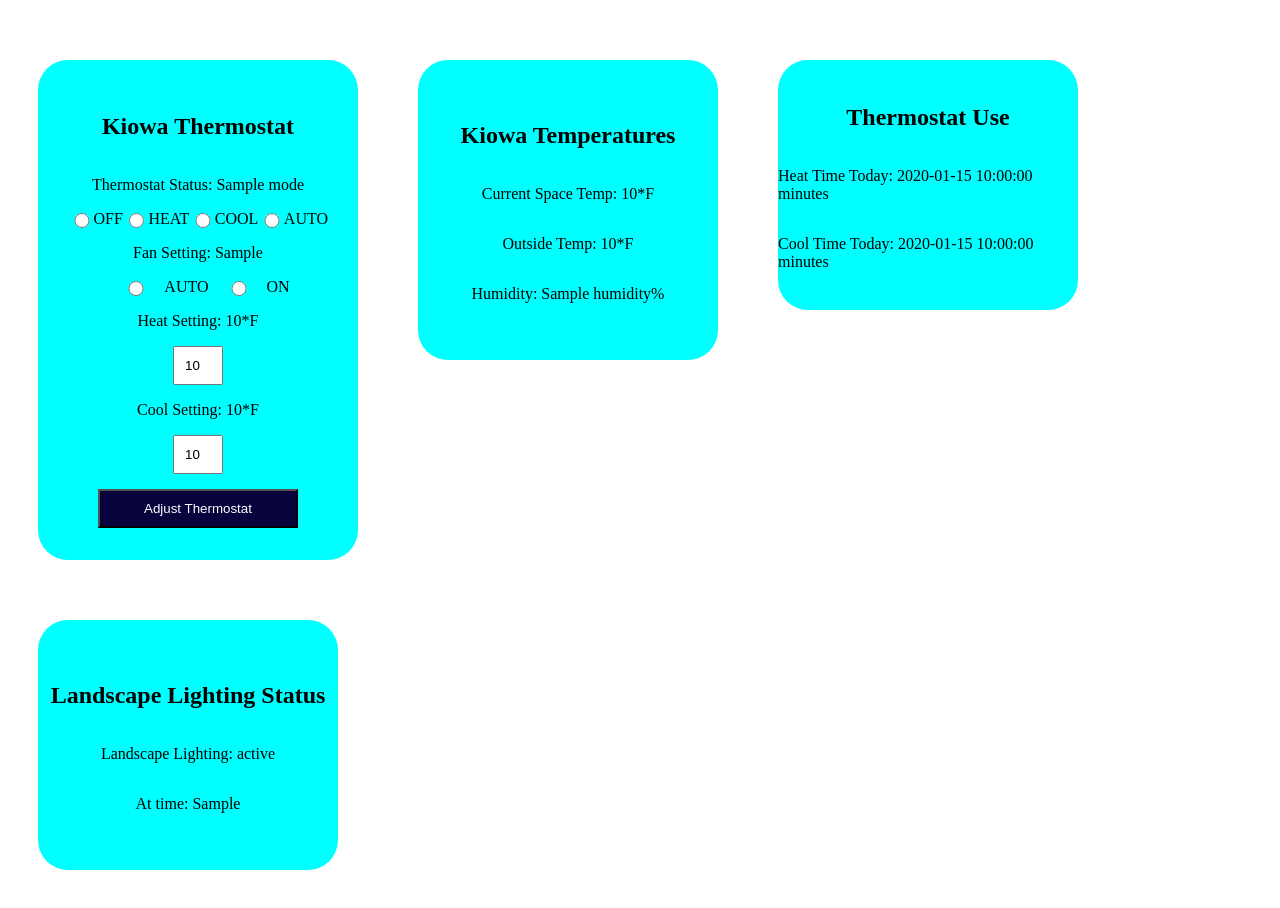
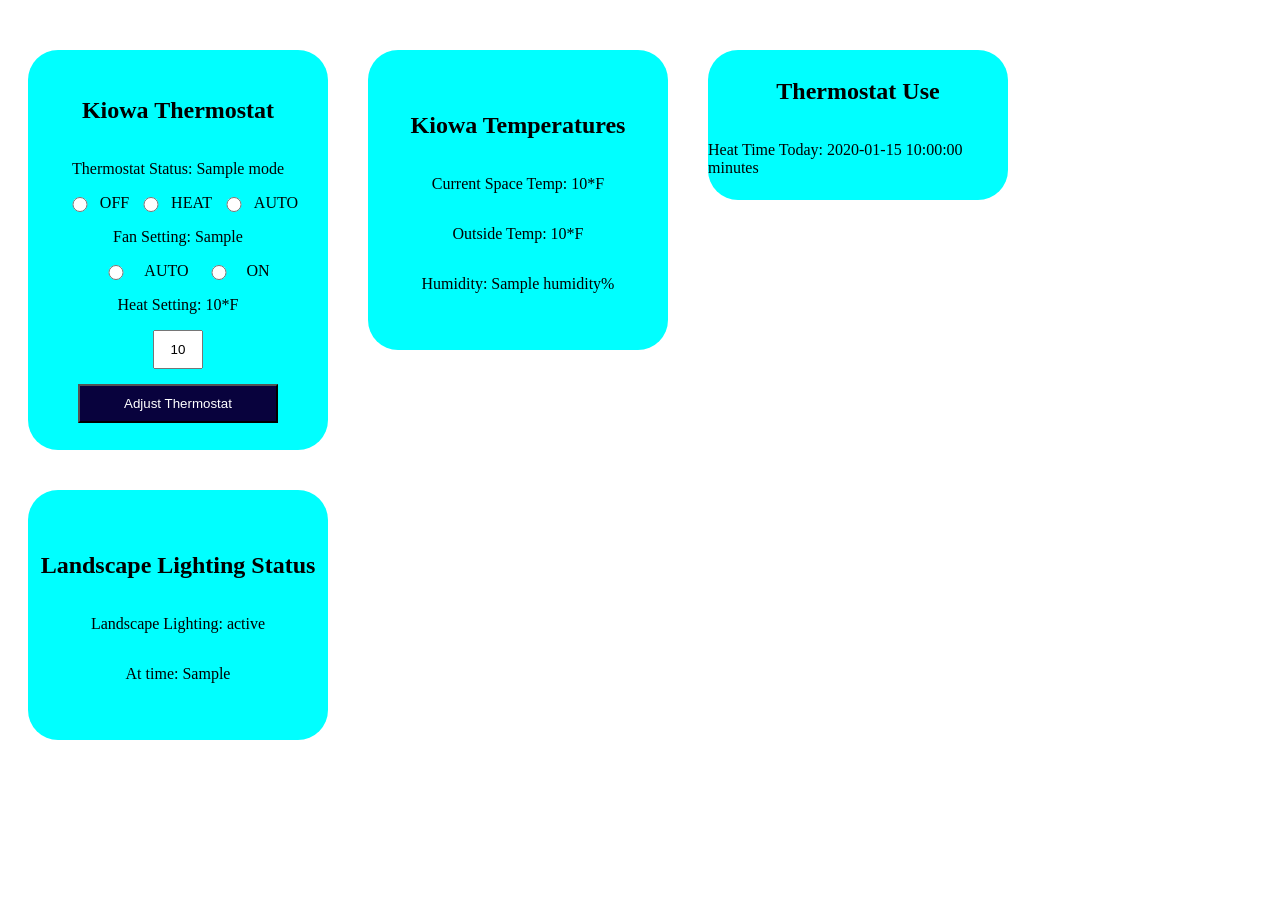
Before and after one commit to sailcali/kiowa-monitor-API, a Flask app: template app/templates/dashboard.html in a window 1280 px wide. Shown: the part 138-1046 px from the top of the page. After the commit the page ends 878 px from the top, so only its background shows below. Run offline with Flask 2, Linux system fonts and the light colour scheme; the template is opened without the code that fills it: most values are stand-ins (such as "Sample title", 1, 10 or a date in 2020); parts of the project's set-up code (start-up, migrations or seed data) failed here and were passed over.

Commit message:
cleaned up css

```diff
--- a/app/static/css/dashboard.css
+++ b/app/static/css/dashboard.css
@@ -21,27 +21,28 @@ nav li a {
 nav li a:hover {
     background-color: #111;
   }
+
 main {
     display: flex;
     flex-flow: row wrap;
 }
 
+/* Each container in the main */
 .container {
   display: flex;
   flex-direction: column;
   justify-content: center;
-
-  margin-left: 30px;
-  margin-top: 30px;
-  margin-bottom: 30px;
-  margin-right: 30px;
+  margin-left: 20px;
+  margin-top: 20px;
+  margin-bottom: 20px;
+  margin-right: 20px;
   background-color: aqua;
   border-radius: 30px;
 }
 
 #thermostatContainer {
-    height: 500px;
-    width: 320px;
+    height: 400px;
+    width: 300px;
 }
 
 #thermostatContainer div {
@@ -58,7 +59,7 @@ main {
 }
 
 #usageContainer {
-height: 250px;
+height: 150px;
 width: 300px;
 align-items: center;
 }
@@ -73,6 +74,7 @@ main input {
   width: 50px;
   padding: 10px 10px;
   box-sizing: border-box;
+  text-align: center;
 }
 
 #tempSubmit {
@@ -81,7 +83,6 @@ main input {
   margin-top: 15px;
   width: 200px;
 }
-
 
 /* Dropdown Button */
 .dropbtn {
--- a/app/static/js/venstar.js
+++ b/app/static/js/dashboard.js
@@ -1,4 +1,6 @@
 const venstarModeSetting = () => {
+
+    // Check the radio buttons for current HVAC modes
     if (data.mode === "OFF") {
         const radio = document.getElementById('modeoff');
         radio.checked = true
@@ -23,8 +25,22 @@ const venstarModeSetting = () => {
         const radio = document.getElementById('fanon');
         radio.checked = true
     }
+
+    // Do not display heat modes in summer / cool modes in winter
+    const current_month = new Date().getMonth()
+    if (current_month > 4 && current_month < 10) {
+        for (let element of document.getElementsByClassName("winter")){
+            element.style.display="none";
+         }
+    } else {
+        for (let element of document.getElementsByClassName("summer")){
+            element.style.display="none";
+         }
+    };
+
 };
 venstarModeSetting();
+
 const changeDateHref = () => {
     const dateInput = document.getElementById("dateInputTemp").value;
     const link = document.getElementById("dateButtonTemp");
@@ -33,7 +49,6 @@ const changeDateHref = () => {
 }
 
 const registerEvents = () => {
-
     const dateInput = document.getElementById('dateInputTemp');
     dateInput.addEventListener('input', changeDateHref);
   };
--- a/app/templates/dashboard.html
+++ b/app/templates/dashboard.html
@@ -43,40 +43,38 @@
                 </div>
                 <div>
                     <input type="radio" id='modeoff' name="mode" value="0">
-                    <label for="off">OFF</label><br>
-                    <input type="radio" id="modeheat" name="mode" value="1">
-                    <label for="heat">HEAT</label><br>
-                    <input type="radio" id="modecool" name="mode" value="2">
-                    <label for="cool">COOL</label><br>
+                    <label for="off">OFF</label>
+                    <input class="winter" type="radio" id="modeheat" name="mode" value="1">
+                    <label class="winter" for="heat">HEAT</label>
+                    <input class="summer" type="radio" id="modecool" name="mode" value="2">
+                    <label class="summer" for="cool">COOL</label>
                     <input type="radio" id="modeauto" name="mode" value="3">
                     <label for="auto">AUTO</label>
                 </div>
                 <div>
-                    <p>Fan Setting: {{data.fan_setting}}</p>
+                    <p id='fanText'>Fan Setting: {{data.fan_setting}}</p>
                 </div>
-                <div class="checkboxContainer">
+                <div>
                     <input type="radio" id='fanauto' name="fan" value="0">
                     <label for="auto">AUTO</label><br>
                     <input type="radio" id="fanon" name="fan" value="1">
                     <label for="on">ON</label>
                 </div>
-                <div>
+                <div class="winter">
                     <p>Heat Setting: {{data.heat_temp}}*F</p>
                 </div>
-                <div>
+                <div class="winter">
                     <input id='heattemp' name="heat_temp" value={{data.heat_temp}}></input>
                 </div>
-                <div>
+                <div class="summer">
                     <p>Cool Setting: {{data.cool_temp}}*F</p>
                 </div>
-                <div>
+                <div class="summer">
                     <input id='cooltemp' name="cool_temp" value={{data.cool_temp}}></input>
                 </div>
                 <div>
                     <input id="tempSubmit" type="submit" value="Adjust Thermostat"></input>
                 </div>
-
-
             </form>
         </section>
         <section id="temperatureContainer" class="container">
@@ -87,8 +85,8 @@
         </section>
         <section id="usageContainer" class="container">
             <h1>Thermostat Use</h1>
-            <p>Heat Time Today: {{data.heat_time}} minutes</p>
-            <p>Cool Time Today: {{data.cool_time}} minutes</p>
+            <p class='winter'>Heat Time Today: {{data.heat_time}} minutes</p>
+            <p class='summer'>Cool Time Today: {{data.cool_time}} minutes</p>
         </section>
         <section id="lightingContainer" class="container">
             <h1>Landscape Lighting Status</h1>
@@ -100,5 +98,5 @@
         const data = JSON.parse('{{ data | tojson | safe}}');
 
     </script>
-    <script src="{{ url_for('static', filename='js/venstar.js') }}"></script>
+    <script src="{{ url_for('static', filename='js/dashboard.js') }}"></script>
 </body>
```
